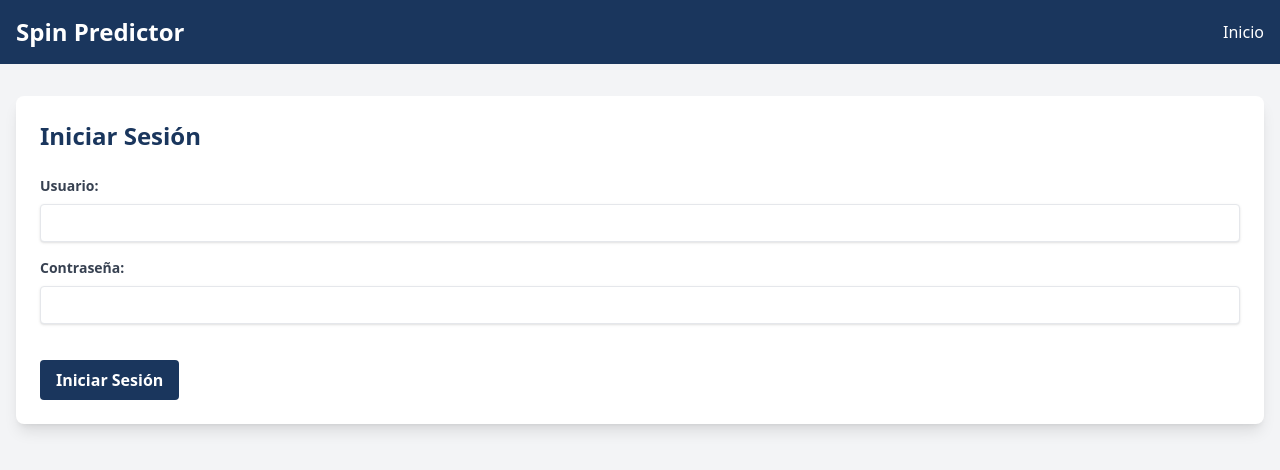
After one commit to jonatha1992/spin_predictor, a Django app: page /login/ in a window 1280 px wide. The commit adds this page. Shown: the top 470 px of the page. Run offline with Django 5.2, Linux system fonts and the light colour scheme; some libraries are stand-ins or nearby versions.

Commit message:
colocacion de login union y verificacion es un inicio

```diff
--- /dev/null
+++ b/landing/templates/login.html
@@ -0,0 +1,53 @@
+{% extends 'base.html' %} {% block title %}Login - Spin Predictor{% endblock %}
+{% block content %} {% if messages %}
+<div class="mb-4">
+  {% for message in messages %}
+  <div
+    class="bg-red-100 border border-red-400 text-red-700 px-4 py-3 rounded relative"
+    role="alert"
+  >
+    {{ message }}
+  </div>
+  {% endfor %}
+</div>
+{% endif %}
+
+<div class="bg-white rounded-lg shadow-lg p-6 space-y-6">
+  <h2 class="text-2xl font-bold text-spin-primary mb-4">Iniciar Sesión</h2>
+  <form method="post" action="{% url 'landing:login' %}">
+    {% csrf_token %}
+    <div class="mb-4">
+      <label for="username" class="block text-gray-700 text-sm font-bold mb-2"
+        >Usuario:</label
+      >
+      <input
+        type="text"
+        id="username"
+        name="username"
+        class="shadow appearance-none border rounded w-full py-2 px-3 text-gray-700 leading-tight focus:outline-none focus:shadow-outline"
+        required
+      />
+    </div>
+    <div class="mb-6">
+      <label for="password" class="block text-gray-700 text-sm font-bold mb-2"
+        >Contraseña:</label
+      >
+      <input
+        type="password"
+        id="password"
+        name="password"
+        class="shadow appearance-none border rounded w-full py-2 px-3 text-gray-700 mb-3 leading-tight focus:outline-none focus:shadow-outline"
+        required
+      />
+    </div>
+    <div class="flex items-center justify-between">
+      <button
+        type="submit"
+        class="bg-spin-primary hover:bg-spin-primary/80 text-white font-bold py-2 px-4 rounded focus:outline-none focus:shadow-outline"
+      >
+        Iniciar Sesión
+      </button>
+    </div>
+  </form>
+</div>
+{% endblock %}
--- a/landing/urls.py
+++ b/landing/urls.py
@@ -5,4 +5,5 @@ app_name = 'landing'
 
 urlpatterns = [
     path('', views.inicio, name='inicio'),
+    path('login/', views.login, name='login'),
 ]
--- a/landing/views.py
+++ b/landing/views.py
@@ -1,5 +1,20 @@
-
-from django.shortcuts import render
+from django.shortcuts import render, redirect
+from django.contrib.auth import authenticate, login as auth_login
+from django.contrib import messages
 
 def inicio(request):
     return render(request, 'inicio.html')
+
+def login(request):
+    if request.method == 'POST':
+        username = request.POST.get('username')
+        password = request.POST.get('password')
+        user = authenticate(request, username=username, password=password)
+
+        if user is not None:
+            auth_login(request, user)
+            return redirect('landing:inicio')
+        else:
+            messages.error(request, 'Usuario o contraseña incorrectos')
+
+    return render(request, 'login.html')
--- /dev/null
+++ b/templates/base.html
@@ -0,0 +1,41 @@
+<!DOCTYPE html>
+<html lang="es">
+  <head>
+    <meta charset="UTF-8" />
+    <meta name="viewport" content="width=device-width, initial-scale=1.0" />
+    <title>{% block title %}Spin Predictor{% endblock %}</title>
+    <script src="https://cdn.tailwindcss.com"></script>
+    <script>
+      tailwind.config = {
+        theme: {
+          extend: {
+            colors: {
+              "spin-primary": "#1a365d",
+              "spin-secondary": "#2563eb",
+            },
+          },
+        },
+      };
+    </script>
+  </head>
+  <body class="bg-gray-100">
+    <nav class="bg-spin-primary text-white p-4">
+      <div class="container mx-auto flex justify-between items-center">
+        <h1 class="text-2xl font-bold">Spin Predictor</h1>
+        <ul class="flex space-x-4">
+          <li>
+            <a
+              href="{% url 'landing:inicio' %}"
+              class="hover:text-spin-secondary"
+              >Inicio</a
+            >
+          </li>
+        </ul>
+      </div>
+    </nav>
+
+    <main class="container mx-auto px-4 py-8">
+      {% block content %}{% endblock %}
+    </main>
+  </body>
+</html>
```
Also changed, not shown: config/settings.py (+6 -2 lines), landing/templates/inicio.html (+17 -17 lines), 1 other file.
